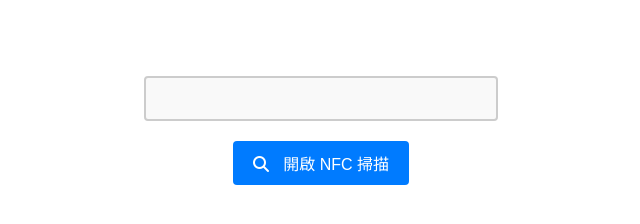
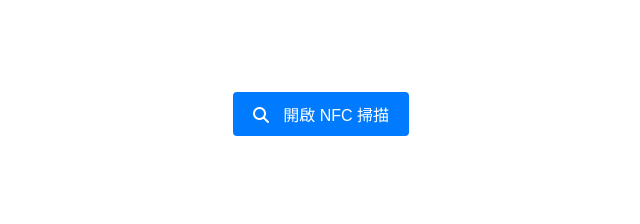
Before and after one commit to zz22558822/NFC-Test, a plain HTML site: page index.html in a window 1280 px wide. Shown: the part 114-338 px from the top of the page, without its empty margins (319-959 px from the left). Drawn offline with Linux system fonts and the light colour scheme.

Commit message:
Update index.html

```diff
--- a/index.html
+++ b/index.html
@@ -44,7 +44,7 @@
 
     <div class="status" id="status"></div>
 
-    <input type="text" id="valueInput" disabled>
+    <div id="valueContainer"></div>
     <br>
 
     <button id="scanButton" onclick="startNfcScan()">
@@ -52,9 +52,10 @@
     </button>
 
 
-    <!--JS載入-->
-    <script src="js/53fb2c75c6.js" crossorigin="anonymous"></script>
-    <script src="js/all.js"></script>
+
+        <!--JS載入-->
+        <script src="js/53fb2c75c6.js" crossorigin="anonymous"></script>
+        <script src="js/all.js"></script>
 
   </body>
 </html>
```
